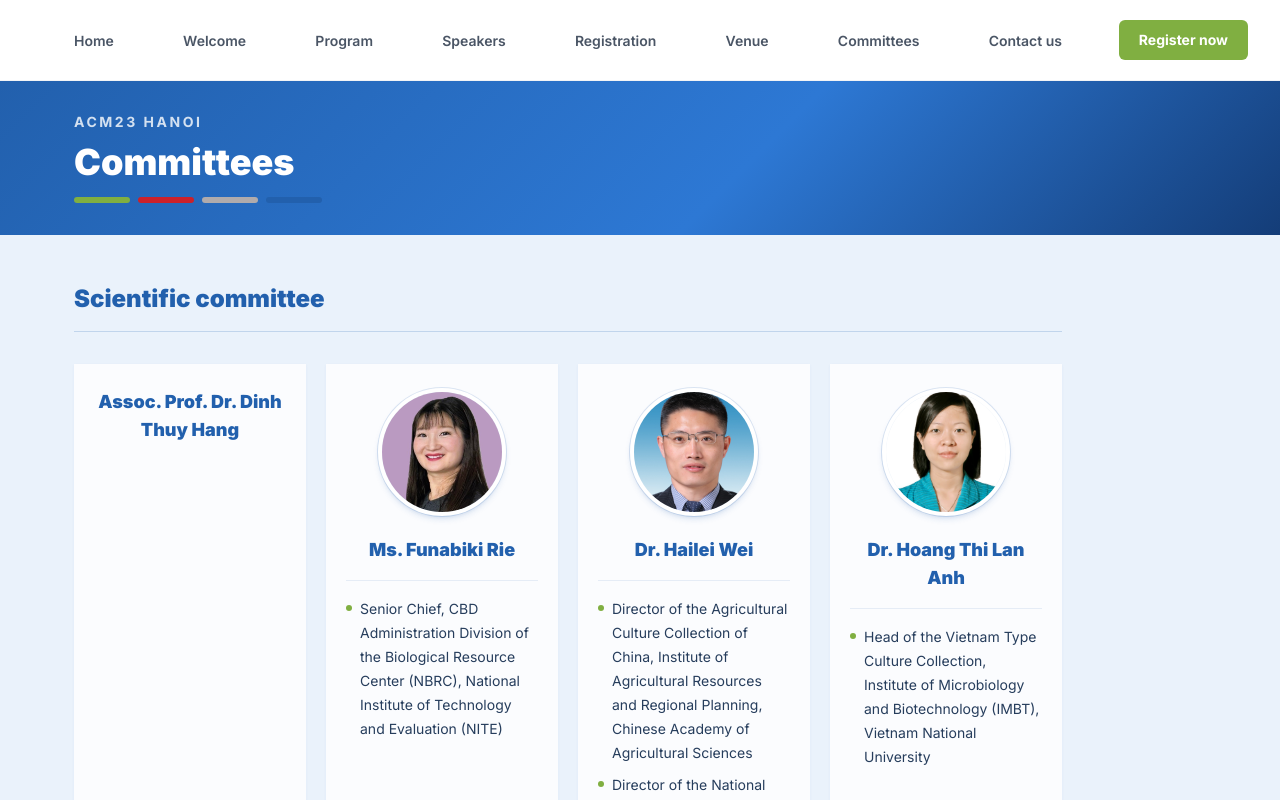
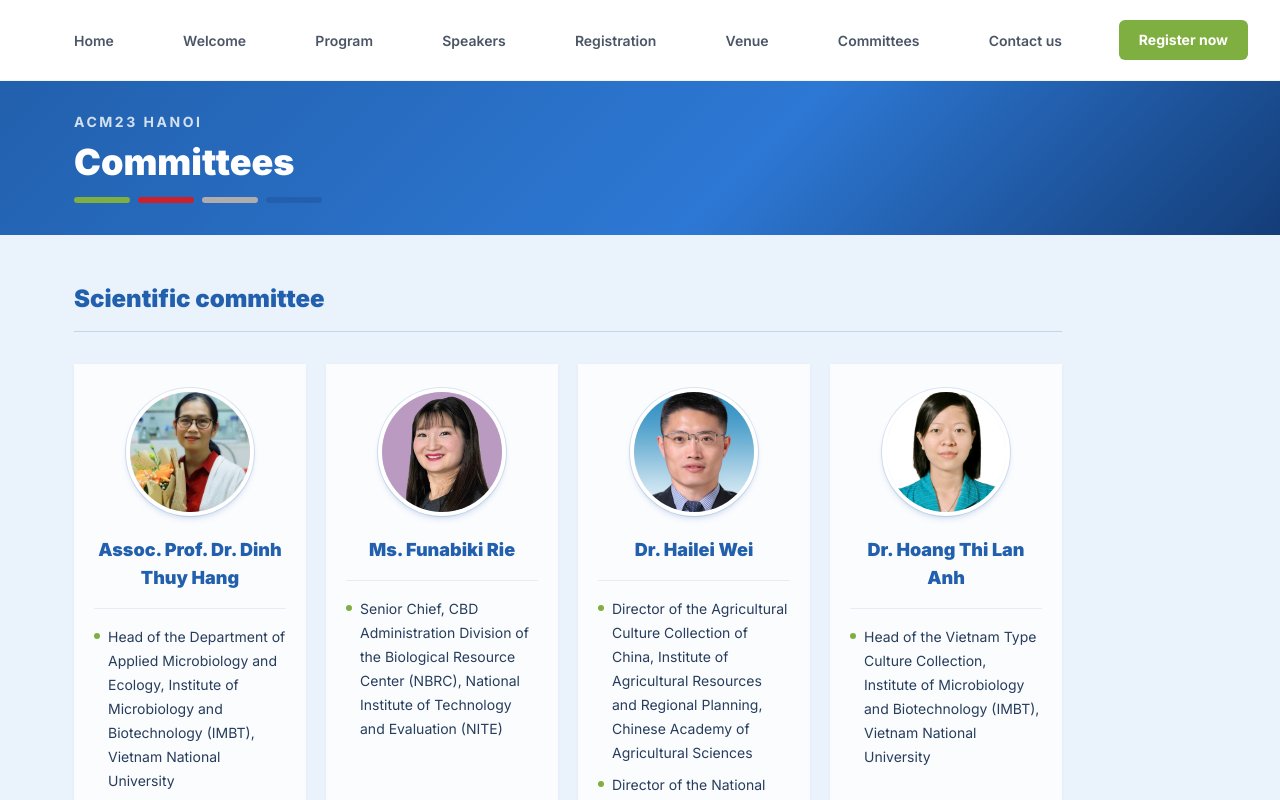
Before and after one commit to monkira99/acm2026, a Next.js app: page /committees in a window 1280 px wide. Shown: the top 800 px of the page. Built offline with nearby package versions, Linux system fonts and the light colour scheme.

Commit message:
feat(committees): add image and affiliation for Assoc. Prof. Dr. Dinh Thuy Hang

```diff
--- a/src/data/committees.ts
+++ b/src/data/committees.ts
@@ -99,8 +99,8 @@ export const committees: Committee[] = [
           "",
         ],
         affiliation:
-          "",
-        image: "",
+          "Head of the Department of Applied Microbiology and Ecology, Institute of Microbiology and Biotechnology (IMBT), Vietnam National University",
+        image: "/images/committees/ASSOC_PROF_DR_DINH_THUY_HANG.jpg",
       },
     ],
   },
```
Also changed, not shown: public/images/committees/ASSOC_PROF_DR_DINH_THUY_HANG.jpg (added).
